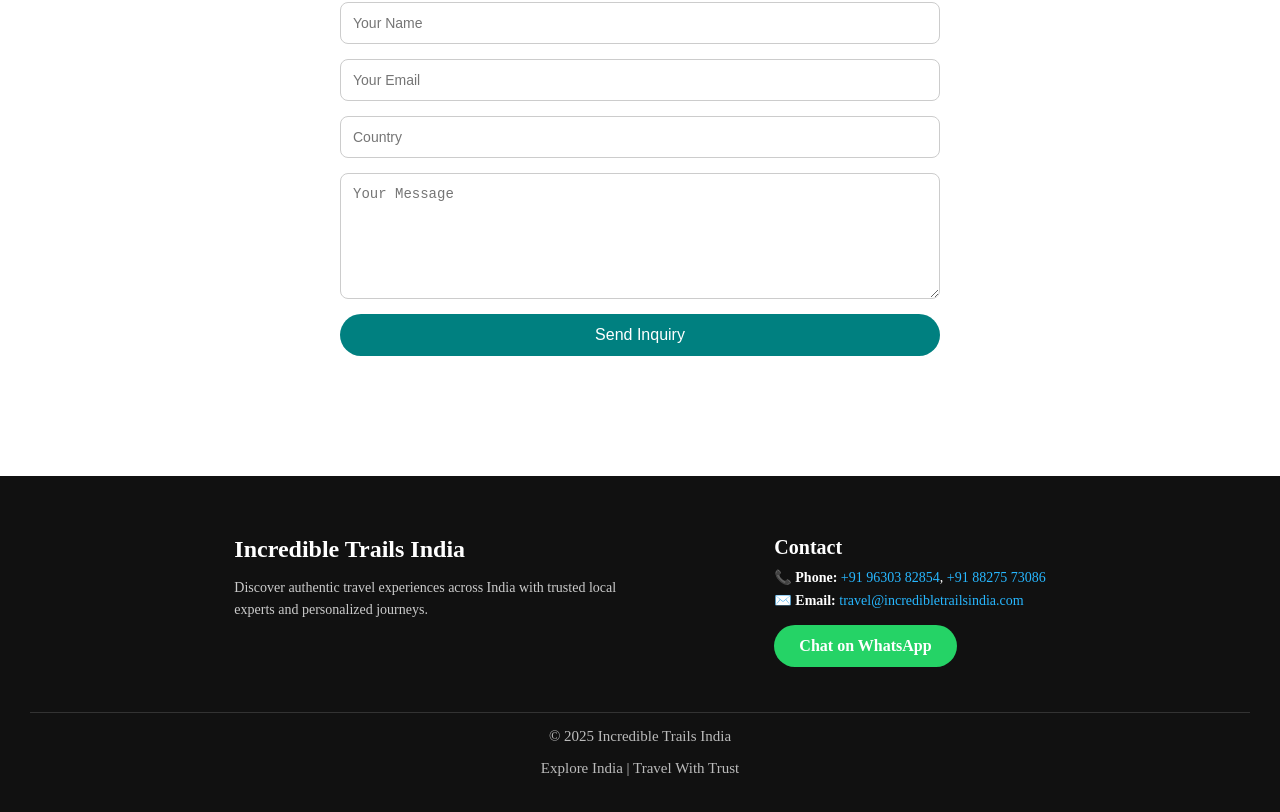
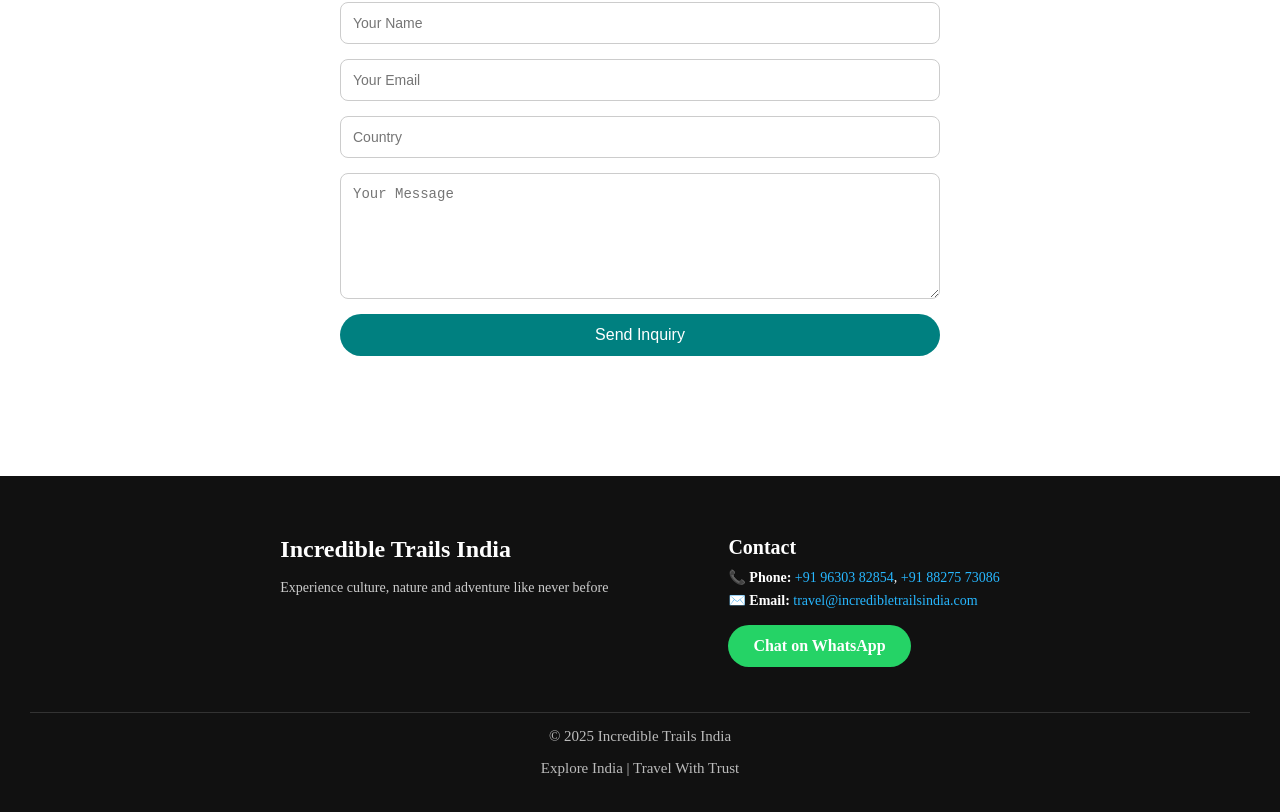
Before and after one commit to Vivekawasthi055/the-india-tours, a React (Vite) app: page /contact in a window 1280 px wide. Shown: the part 388-1200 px from the top of the page. Built offline with nearby package versions, Linux system fonts and the light colour scheme.

Commit message:
first commit

```diff
--- a/src/components/Footer.jsx
+++ b/src/components/Footer.jsx
@@ -12,10 +12,7 @@
         {/* LEFT */}
         <div className="footer-left">
           <h2>Incredible Trails India</h2>
-          <p className="footer-desc">
-            Discover authentic travel experiences across India with trusted
-            local experts and personalized journeys.
-          </p>
+          <p className="footer-desc">{t("home.subtitle")}</p>
         </div>
 
         {/* RIGHT */}
@@ -45,7 +42,7 @@
             href="https://wa.me/919630382854"
             target="_blank"
             rel="noreferrer"
-            className="whatsapp-btn"
+            className="wsbtn whatsapp-btn"
           >
             {t("contact.whatsapp")}
           </a>
--- a/src/styles/Footer.css
+++ b/src/styles/Footer.css
@@ -46,16 +46,9 @@
 }
 
 /* WHATSAPP BUTTON */
-.whatsapp-btn {
-  display: inline-block;
-  margin-top: 10px;
-  margin-bottom: 20px;
-  background: #25d366;
-  color: rgb(243, 243, 243);
-  padding: 12px 25px;
-  border-radius: 30px;
-  text-decoration: none;
-  font-weight: bold;
+.wsbtn {
+  width: 133px;
+  font-size: 1rem;
 }
 
 /* DIVIDER */
@@ -83,4 +76,9 @@
   .footer-desc {
     margin: auto;
   }
+
+  .wsbtn {
+    width: 120px;
+    font-size: 0.9rem;
+  }
 }
```
